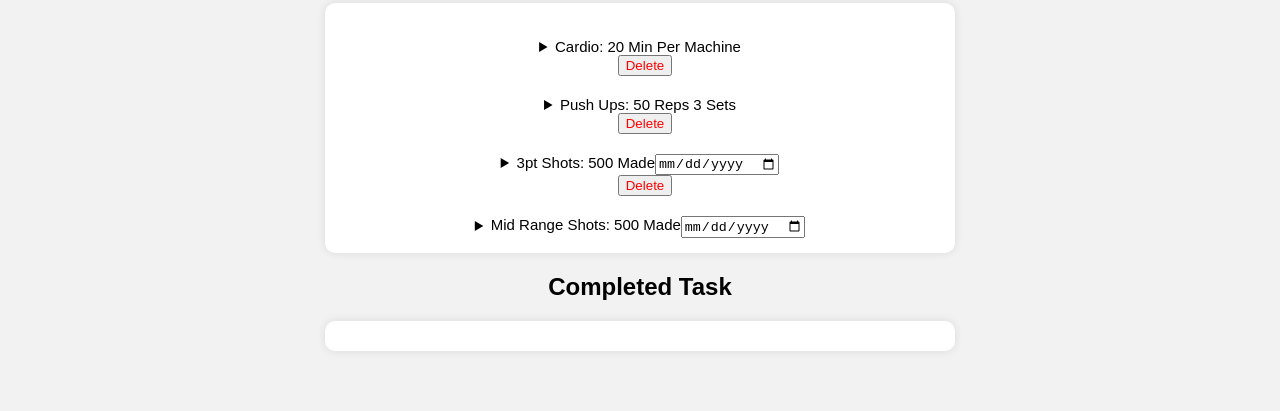
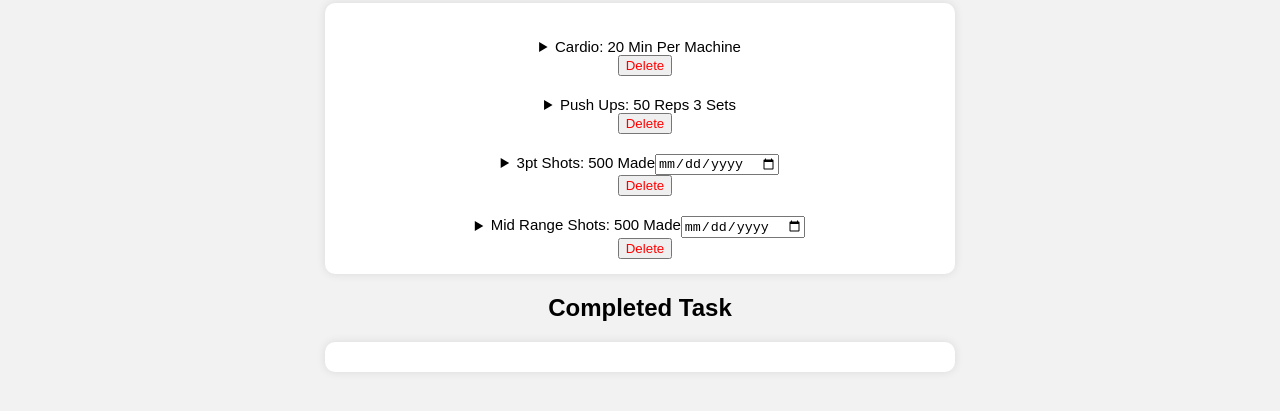
Before and after one commit to DaveP223/DaveP223.github.io, a plain HTML site: page index.html in a window 1280 px wide. Shown: the part 113-524 px from the top of the page. Drawn offline with Linux system fonts and the light colour scheme.

Commit message:
Update index.html

```diff
--- a/index.html
+++ b/index.html
@@ -143,7 +143,7 @@
             </ul>
 
 </details>
-
+   <button class="deleteButton" onclick="deleteSubtask(this)">Delete</button>
 </li>
 </ul>
 <h2>Completed Task</h2>
```
